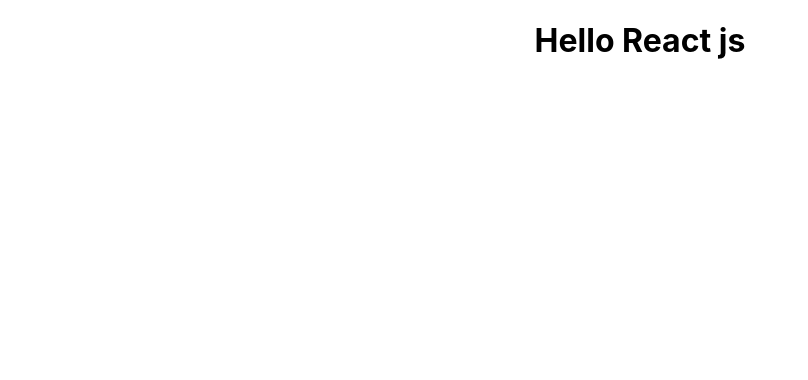
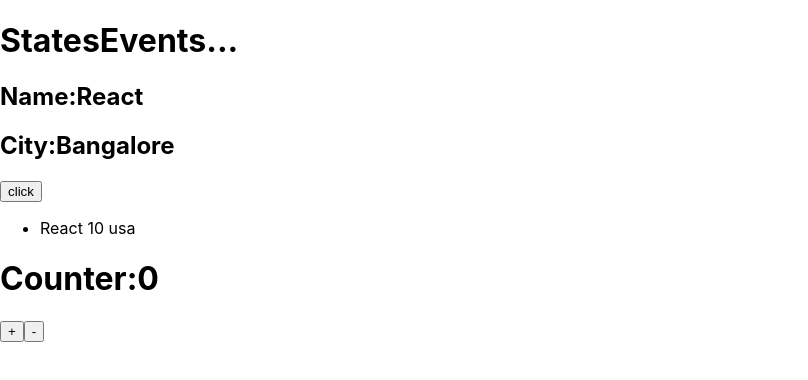
Before and after one commit to vinayreddy255/React-Batch17, a React (Create React App) app in the folder ui-react-app/: page / in a window 1280 px wide. Shown: the top 380 px of the page, without its empty margins (0-808 px from the left). Built offline with nearby package versions, Linux system fonts and the light colour scheme.

Commit message:
function components

```diff
--- a/ui-react-app/src/App.js
+++ b/ui-react-app/src/App.js
@@ -1,10 +1,16 @@
 import logo from './logo.svg';
 import './App.css';
-
+// import HelloWorld from './Components/19-06-2024/HelloWorld';
+import StatesEvents from './Components/19-06-2024/StatesEvents';
+import Counter from './Components/19-06-2024/Counter'
 function App() {
   return (
-    <div className="App">
-      <h1>Hello React js</h1>
+    <div >
+      {/* <HelloWorld /> */}
+      <StatesEvents />
+      <Counter />
+      {/* <HelloWorld>
+      </HelloWorld> */}
     </div>
   );
 }
--- /dev/null
+++ b/ui-react-app/src/Components/19-06-2024/Counter.js
@@ -0,0 +1,24 @@
+import { useState } from "react";
+function Counter() {
+    const [count, setCount] = useState(0)
+    const increment = () => {
+        // count = count + 1
+        setCount(count + 1)
+        console.log(count)
+    }
+    const decrement = () => {
+        if (count > 0) {
+            setCount(count - 1)
+        } else {
+            alert('should not be less than 0')
+        }
+    }
+    return (
+        <div>
+            <h1>Counter:{count}</h1>
+            <button onClick={increment}>+</button>
+            <button onClick={decrement}>-</button>
+        </div>
+    )
+}
+export default Counter
--- /dev/null
+++ b/ui-react-app/src/Components/19-06-2024/HelloWorld.js
@@ -0,0 +1,12 @@
+function HelloWorld() {
+    const name = "Ram"
+    const age = 25;
+    return (
+        <div>
+            <h1>Hello World React js, html, css....</h1>
+            <div>My name:{name}  and age is {age}</div>
+        </div>
+    )
+}
+
+// export default HelloWorld;
--- /dev/null
+++ b/ui-react-app/src/Components/19-06-2024/StatesEvents.js
@@ -0,0 +1,27 @@
+import { useState } from "react"
+function StatesEvents() {
+    const [name, setName] = useState('React')
+    const [city, setCity] = useState("Bangalore");
+    const [emp, setEmp] = useState({ name: 'React', age: 10, city: 'usa' })
+
+    const clicAction = () => {
+        // city = 'Hyderbad';
+        setName('Javascript')
+        setCity('Hyderbad')
+        // console.log(name, city)
+    }
+    return (
+        <div>
+            <h1>StatesEvents...</h1>
+            <h2>Name:{name}</h2>
+            <h2>City:{city}</h2>
+            <button onClick={clicAction}>click</button>
+            <div>
+                <ul>
+                    <li>{emp.name} {emp.age} {emp.city}</li>
+                </ul>
+            </div>
+        </div>
+    )
+}
+export default StatesEvents
```
